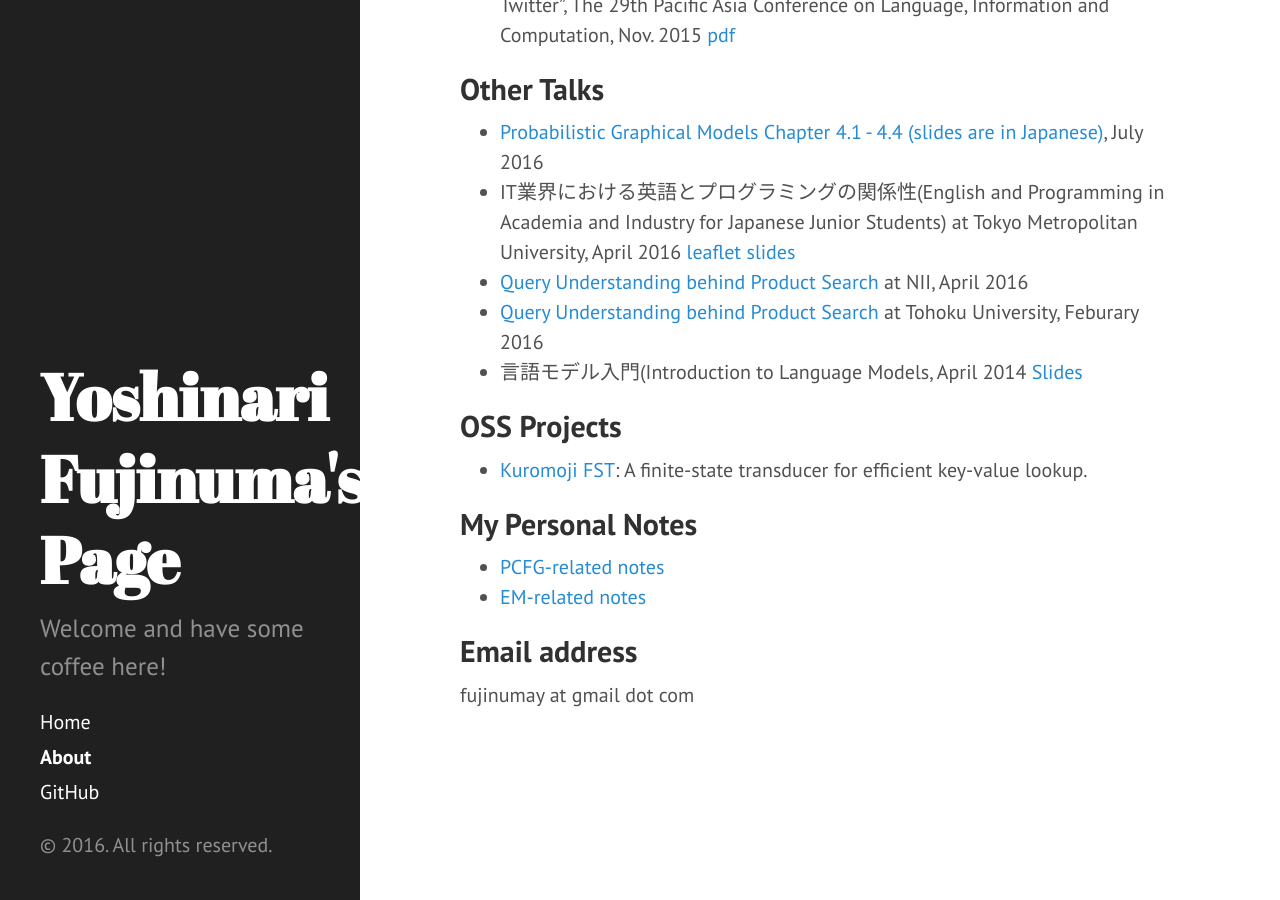
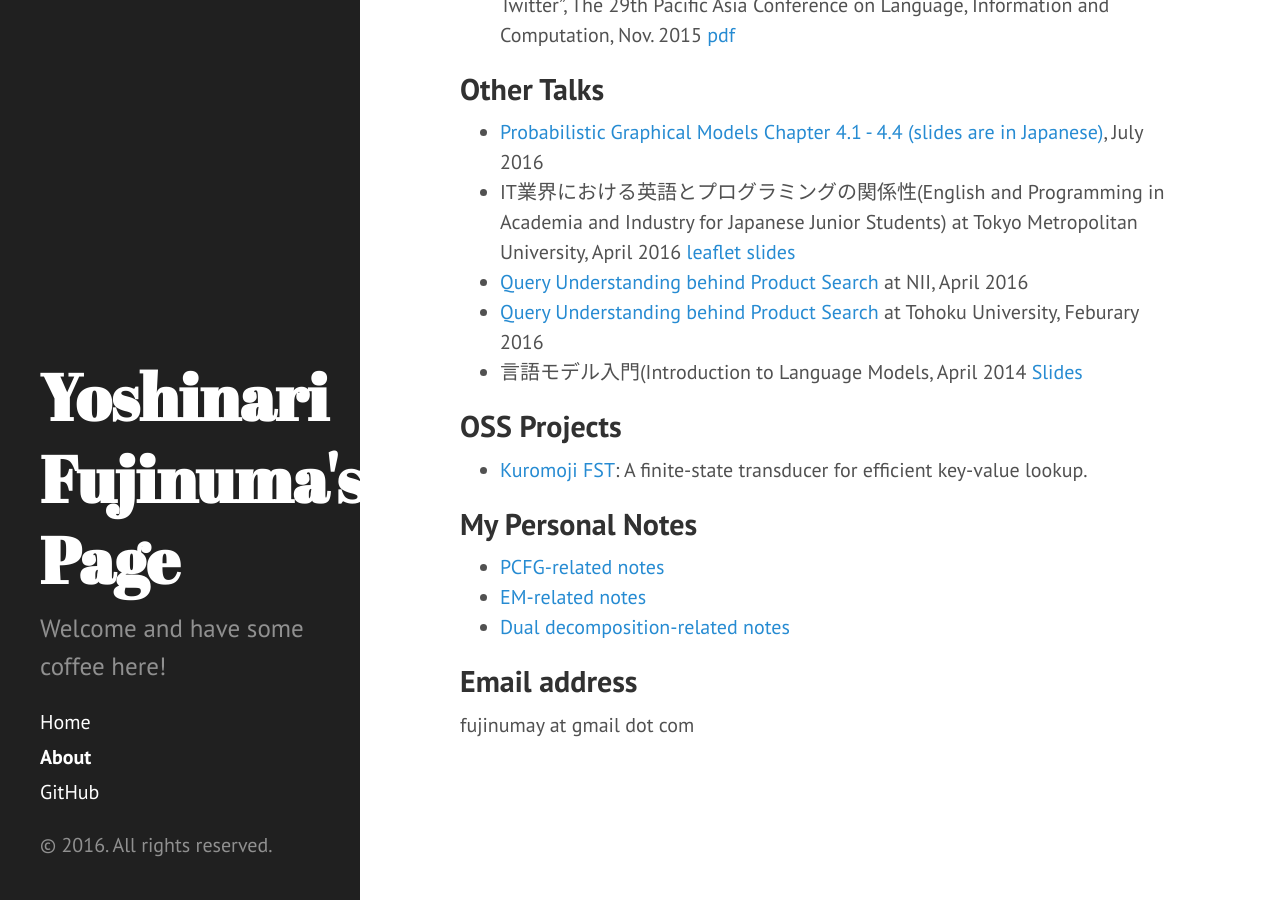
Before and after one commit to akkikiki/akkikiki.github.io, a Jekyll site: the page built from about.md, in a window 1280 px wide and 900 px high, scrolled down 648 px. Built offline with Jekyll 4.4.1, drawn with Linux system fonts in a browser that asks for light colours.

Commit message:
Adding dual decomposition-related notes

```diff
--- a/about.md
+++ b/about.md
@@ -26,6 +26,7 @@ You can find me on [LinkedIn](https://jp.linkedin.com/in/yoshinari-fujinuma-4b61
 ## My Personal Notes
 * [PCFG-related notes]({{ site.url }}/assets/yoshinari_notes_pcfg.pdf)
 * [EM-related notes]({{ site.url }}/assets/yoshinari_notes_em.pdf)
+* [Dual decomposition-related notes]({{ site.url }}/assets/yoshinari_notes_dd.pdf)
 
 ## Email address
 fujinumay at gmail dot com
```
Also changed, not shown: 1 other file.
